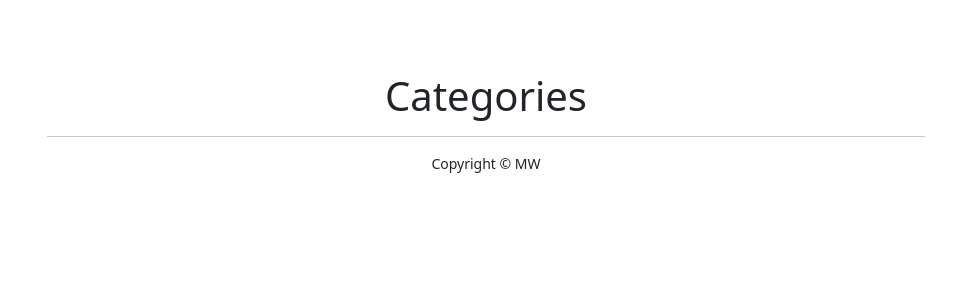
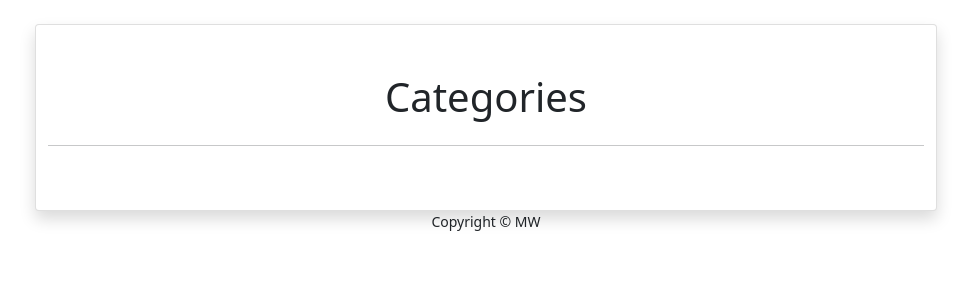
Before and after one commit to MaxBWiseman/Project-4---Code-Institute, a Django app: page /categories/ in a window 1280 px wide. Shown: the part 56-356 px from the top of the page, without its empty margins (249-1220 px from the left). Run offline with Django 4.2, Linux system fonts and the light colour scheme; data that the repository does not hold is empty.

Commit message:
Refactor: Update category_list.html to improve styling

```diff
--- a/post_hub/templates/post_hub/category_list.html
+++ b/post_hub/templates/post_hub/category_list.html
@@ -4,10 +4,10 @@
 <!-- category_list.html content starts here -->
 <div class="container-fluid">
     <div class="row d-flex justify-content-center">
-        <div class="col-12 text-center">
-            <h1 class="text-center mt-5">Categories</h1>
+        <div class="card shadow text-center">
+            <h1 class="text-center card-title mt-5">Categories</h1>
             <hr>
-            <ul class="list-unstyled">
+            <ul class="list-unstyled card-body">
                 {% for category in categories %}
                 <li><a href="{% url 'category_detail' category.slug %}">{{ category.category_name }}</a></li>
                 {% endfor %}
```
